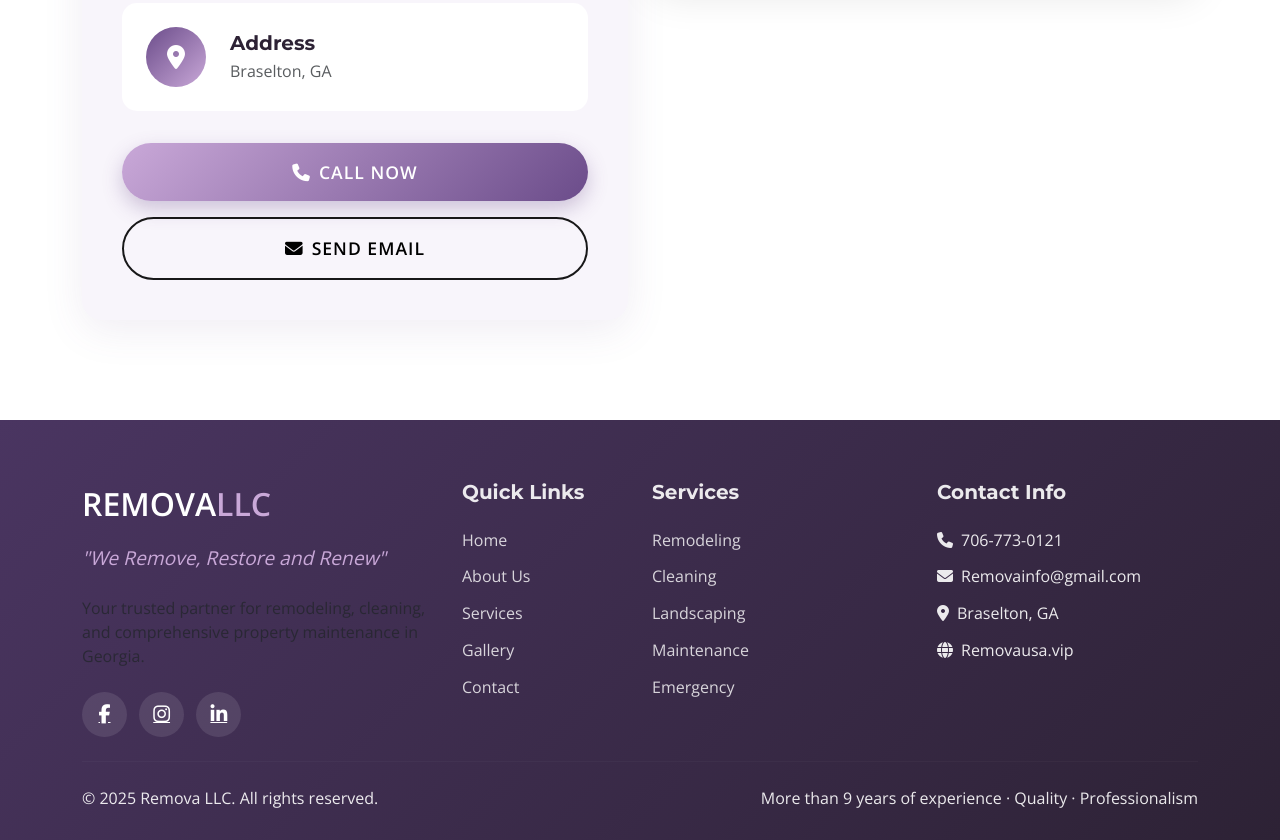
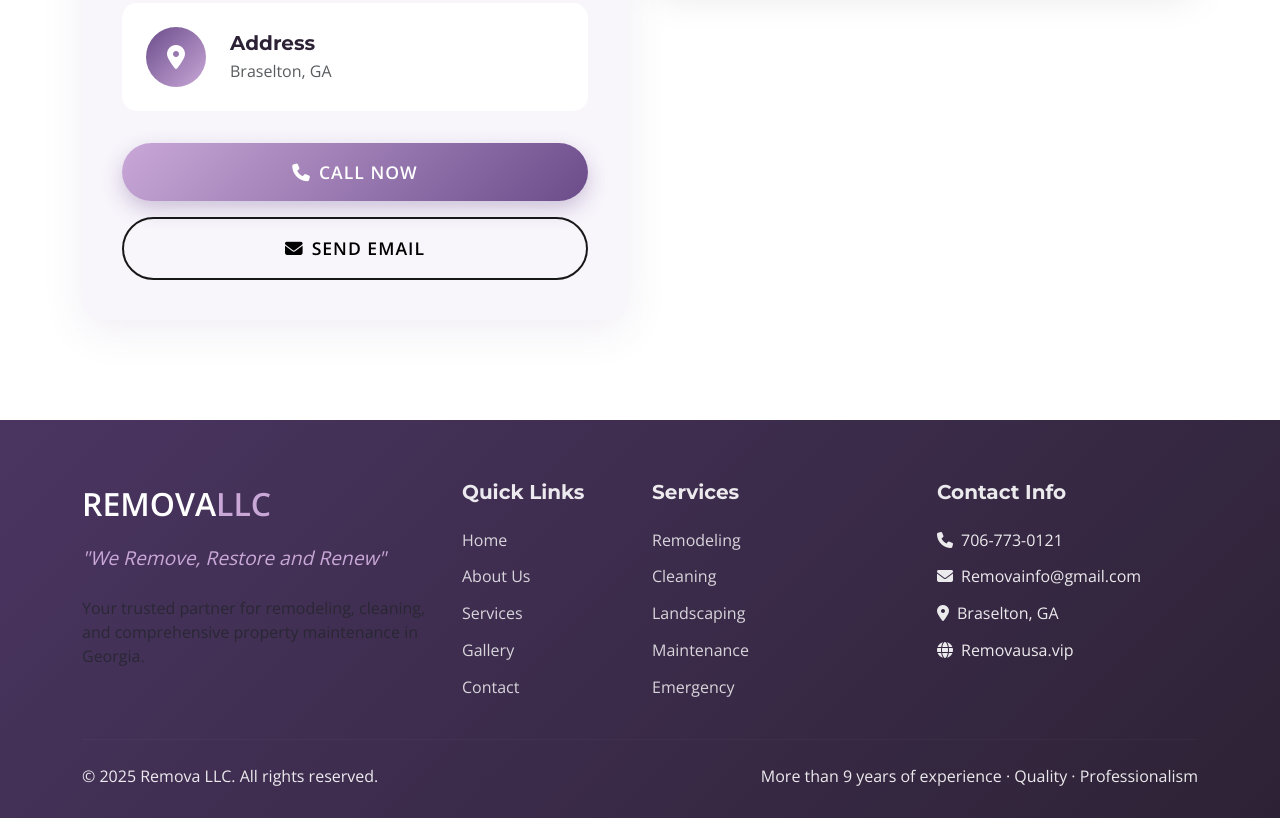
Before and after one commit to Sebastian835/removausa, a plain HTML site: page index.html in a window 1280 px wide. Shown: the part 6077-6917 px from the top of the page. After the commit the page ends 6895 px from the top, so only its background shows below. Drawn offline with nearby package versions, Linux system fonts and the light colour scheme.

Commit message:
Remove social links from index.html footer
Removed social links section from the footer.

```diff
--- a/index.html
+++ b/index.html
@@ -1117,11 +1117,6 @@
                     <p class="text-muted">
                         Your trusted partner for remodeling, cleaning, and comprehensive property maintenance in Georgia.
                     </p>
-                    <div class="social-links mt-4">
-                        <a href="#"><i class="fab fa-facebook-f"></i></a>
-                        <a href="#"><i class="fab fa-instagram"></i></a>
-                        <a href="#"><i class="fab fa-linkedin-in"></i></a>
-                    </div>
                 </div>
 
                 <div class="col-lg-2 col-md-6">
```
